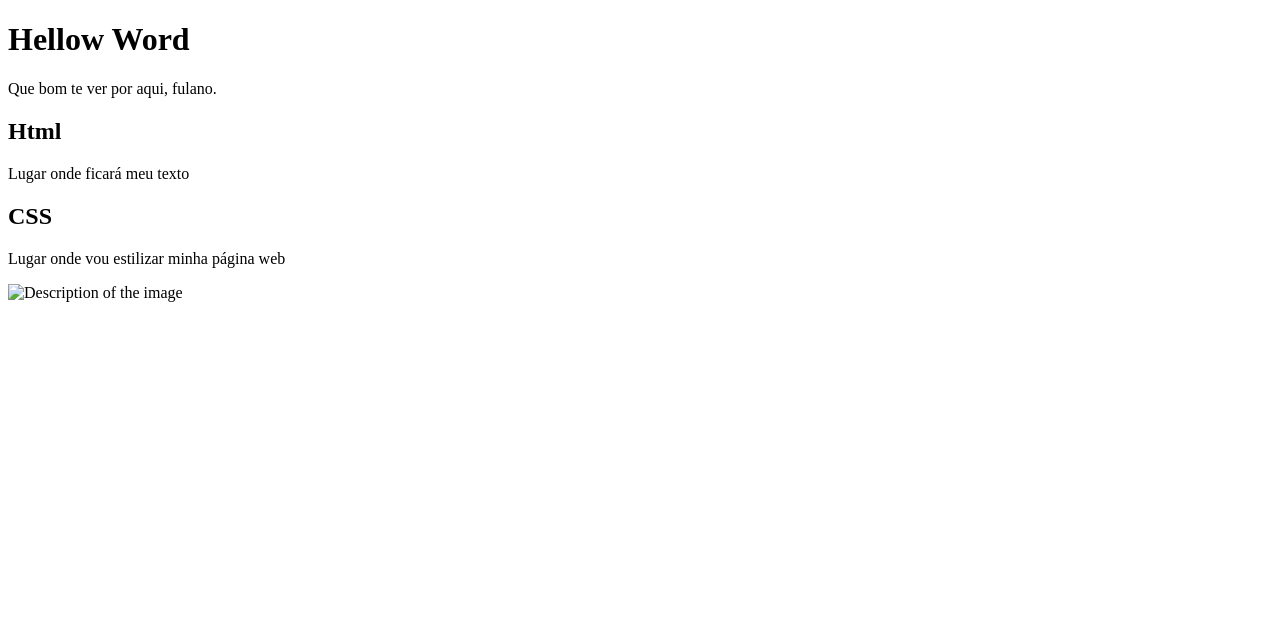
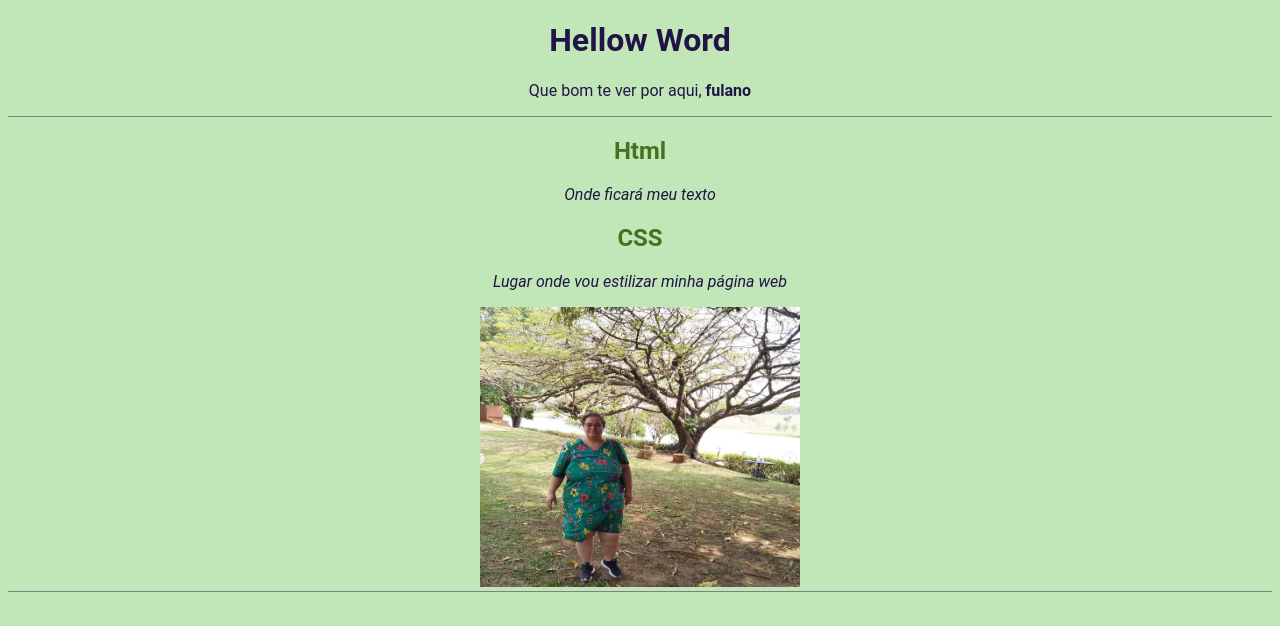
Before and after one commit to lidiaelianecanuto/cursoalura, a plain HTML site: page index.html in a window 1280 px wide. Drawn offline with Linux system fonts and the light colour scheme.

Commit message:
Projeto Versão 2 - Criado em 21-09-2024

```diff
--- a/index.html
+++ b/index.html
@@ -1,24 +1,28 @@
 <!DOCTYPE html>
 <html lang="pt-br">
+
 <head>
     <meta charset="UTF-8">
     <meta name="viewport" content="width=device-width, initial-scale=1.0">
     <title>Hellow Word</title>
+   <link rel="stylesheet" href="style.css">
+
 </head>
+
 <body>
     <header>
-        <h1> Hellow Word  </h1>
-        <p>Que bom te ver por aqui, fulano. </p>
+        <h1> Hellow Word </h1>
+        <p>Que bom te ver por aqui, <span id="nome-usuário">fulano</span> </p>
     </header>
 
     <section>
         <h2>Html</h2>
-        <P>Lugar onde ficará meu texto</P>
+        <P><span class="italico"> Onde ficará meu texto</span></P>
 
         <h2>CSS</h2>
-        <p>Lugar onde vou estilizar minha página web</p>
+        <p><span class="italico">Lugar onde vou estilizar minha página web </span> </p>
 
-        <img src="lidia.jpg" alt="Description of the image">
+        <img src="lidia.jpg" alt="Description of the image" width="320" height="280">
 
     </section>
 
@@ -27,4 +31,5 @@
     </footer>
 
 </body>
+
 </html>
--- /dev/null
+++ b/style.css
@@ -0,0 +1,31 @@
+h2{
+
+    color: rgb(71, 112, 31);
+
+}
+
+body{
+
+    background-color: rgb(193, 231, 184);
+    color: rgb(34, 21, 69);
+    font-family: roboto;
+    text-align: center;
+}
+
+header{
+    border-bottom: 1px solid gray;
+}
+
+footer{
+    border-top: 1px solid gray;
+
+}
+
+#nome-usuário{
+    font-weight: bold;
+}
+
+.italico{
+
+    font-style: italic;
+}
```
Also changed, not shown: lidia.jpg (added).
